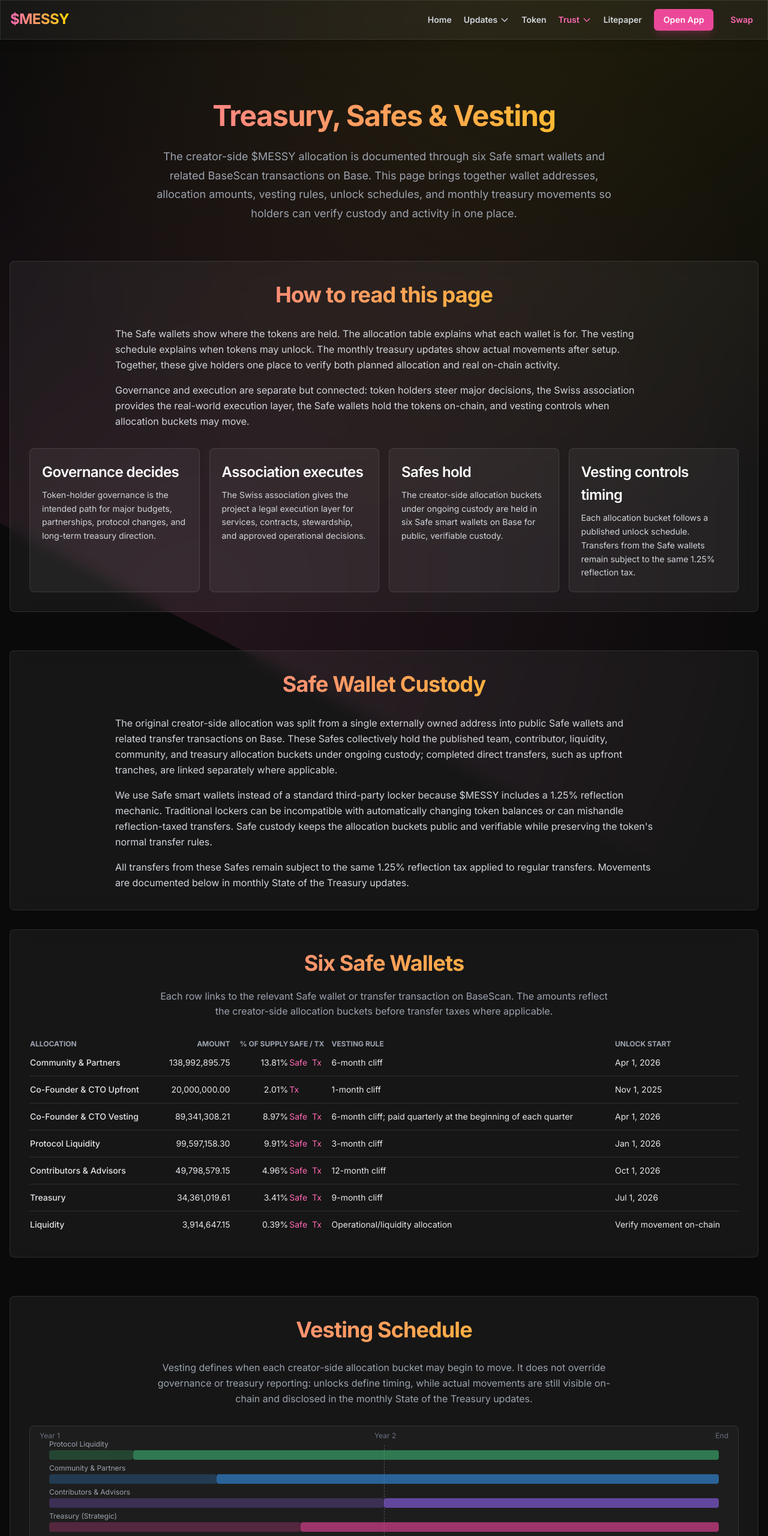
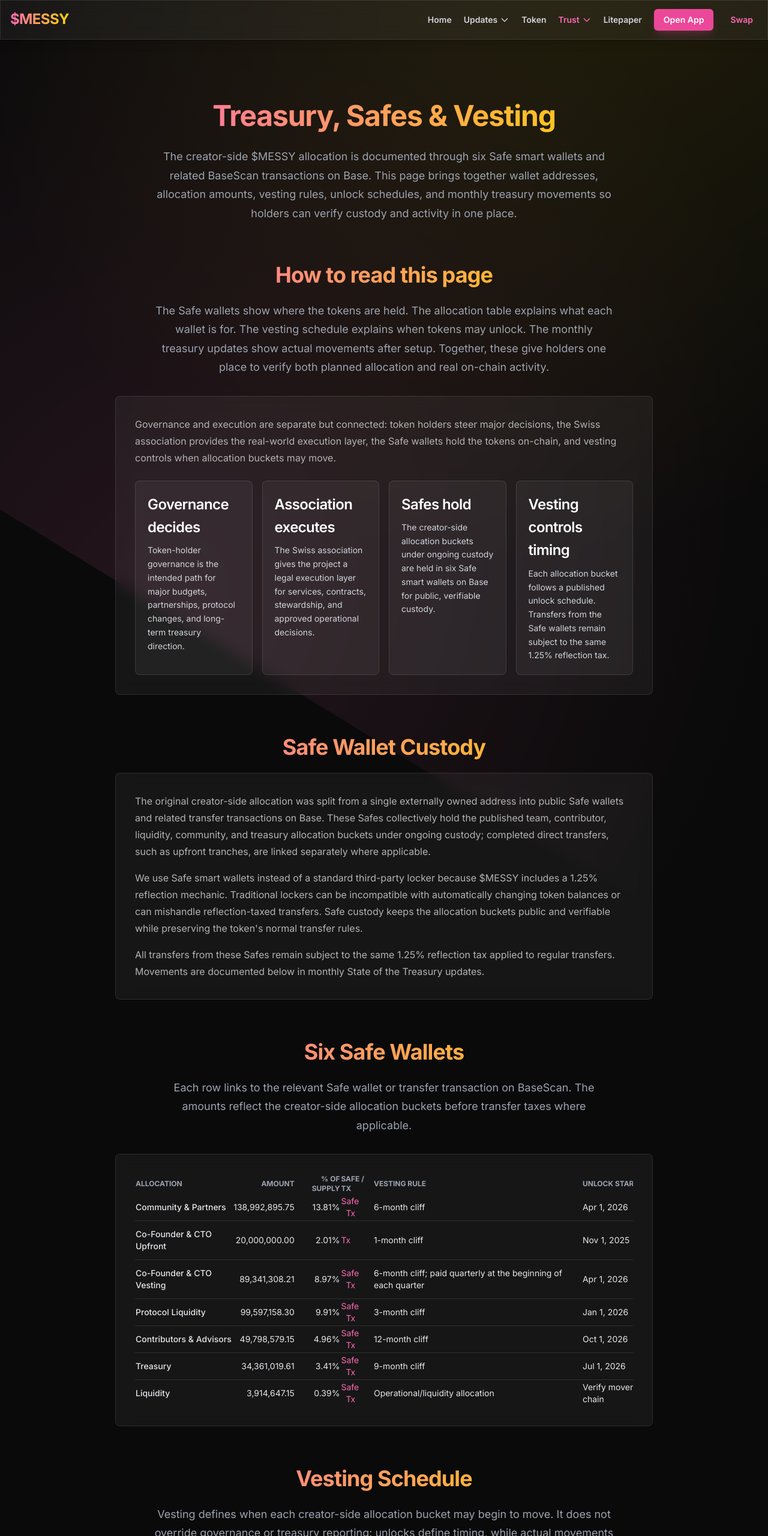
Before and after one commit to messyvirgo-coin/messyvirgo-com, an Eleventy site: page about/treasury.html in a window 1280 px wide. Shown: the top 2560 px of the page at 60% size. Built offline with nearby package versions, Linux system fonts and the light colour scheme; Eleventy itself is replaced by a stand-in of ours; files that its build step writes are made by us from their sources.

Commit message:
feat: full treasury page schema migration — H2s outside cards, mv-card, max-w-4xl inner wrapper, mv-body/mv-lead text

```diff
--- a/about/treasury.html
+++ b/about/treasury.html
@@ -56,21 +56,22 @@ permalink: /treasury.html
 
     <main class="max-w-content mx-auto px-4 py-16 md:py-24">
 
-        <!-- Header Section -->
-        <section class="mv-page-header mb-16 text-center">
+        <!-- Header -->
+        <section class="mb-16 text-center">
+            <div class="max-w-4xl mx-auto">
                 <h1 class="mv-h1 mb-4">Treasury, Safes & Vesting</h1>
                 <p class="mv-lead">The creator-side $MESSY allocation is documented through six Safe smart wallets and related BaseScan transactions on Base. This page brings together wallet addresses, allocation amounts, vesting rules, unlock schedules, and monthly treasury movements so holders can verify custody and activity in one place.</p>
+            </div>
         </section>
 
         <!-- How to Read This Page -->
         <section class="mb-16">
-            <div class="fade-in glassmorphism rounded-lg p-6 md:p-8 text-left transition-transform duration-300 hover:-translate-y-2">
-                <h2 class="mv-h2 mb-6 text-center">How to read this page</h2>
-                <div class="max-w-4xl mx-auto text-gray-300 leading-relaxed space-y-4">
-                    <p>The Safe wallets show where the tokens are held. The allocation table explains what each wallet is for. The vesting schedule explains when tokens may unlock. The monthly treasury updates show actual movements after setup. Together, these give holders one place to verify both planned allocation and real on-chain activity.</p>
-                    <p>Governance and execution are separate but connected: token holders steer major decisions, the Swiss association provides the real-world execution layer, the Safe wallets hold the tokens on-chain, and vesting controls when allocation buckets may move.</p>
-                </div>
-                <div class="grid grid-cols-1 md:grid-cols-2 lg:grid-cols-4 gap-4 mt-8">
+            <div class="max-w-4xl mx-auto">
+                <h2 class="mv-h2 mb-4 text-center">How to read this page</h2>
+                <p class="mv-lead text-center mb-8">The Safe wallets show where the tokens are held. The allocation table explains what each wallet is for. The vesting schedule explains when tokens may unlock. The monthly treasury updates show actual movements after setup. Together, these give holders one place to verify both planned allocation and real on-chain activity.</p>
+                <div class="mv-card p-6 md:p-8 fade-in">
+                    <p class="mv-body mb-6">Governance and execution are separate but connected: token holders steer major decisions, the Swiss association provides the real-world execution layer, the Safe wallets hold the tokens on-chain, and vesting controls when allocation buckets may move.</p>
+                    <div class="grid grid-cols-1 md:grid-cols-2 lg:grid-cols-4 gap-4">
                         <div class="rounded-lg border border-white/10 bg-white/5 p-5">
                             <h3 class="mv-h3 mb-2">Governance decides</h3>
                             <p class="text-sm text-gray-300 leading-relaxed">Token-holder governance is the intended path for major budgets, partnerships, protocol changes, and long-term treasury direction.</p>
@@ -89,23 +90,27 @@ permalink: /treasury.html
                         </div>
                     </div>
                 </div>
+            </div>
         </section>
 
-        <!-- Safe Wallet Custody Section -->
+        <!-- Safe Wallet Custody -->
         <section class="mb-16">
-            <div class="grid grid-cols-1 gap-8 mt-8">
-                <div class="fade-in glassmorphism rounded-lg p-6 md:p-8 text-left transition-transform duration-300 hover:-translate-y-2">
-                    <h2 class="mv-h2 mb-6 text-center">Safe Wallet Custody</h2>
-                    <div class="max-w-4xl mx-auto text-gray-300 leading-relaxed space-y-4">
-                        <p>The original creator-side allocation was split from a single externally owned address into public Safe wallets and related transfer transactions on Base. These Safes collectively hold the published team, contributor, liquidity, community, and treasury allocation buckets under ongoing custody; completed direct transfers, such as upfront tranches, are linked separately where applicable.</p>
-                        <p>We use Safe smart wallets instead of a standard third-party locker because $MESSY includes a 1.25% reflection mechanic. Traditional lockers can be incompatible with automatically changing token balances or can mishandle reflection-taxed transfers. Safe custody keeps the allocation buckets public and verifiable while preserving the token's normal transfer rules.</p>
-                        <p>All transfers from these Safes remain subject to the same 1.25% reflection tax applied to regular transfers. Movements are documented below in monthly State of the Treasury updates.</p>
+            <div class="max-w-4xl mx-auto">
+                <h2 class="mv-h2 mb-4 text-center">Safe Wallet Custody</h2>
+                <div class="mv-card p-6 md:p-8 fade-in">
+                    <p class="mv-body mb-4">The original creator-side allocation was split from a single externally owned address into public Safe wallets and related transfer transactions on Base. These Safes collectively hold the published team, contributor, liquidity, community, and treasury allocation buckets under ongoing custody; completed direct transfers, such as upfront tranches, are linked separately where applicable.</p>
+                    <p class="mv-body mb-4">We use Safe smart wallets instead of a standard third-party locker because $MESSY includes a 1.25% reflection mechanic. Traditional lockers can be incompatible with automatically changing token balances or can mishandle reflection-taxed transfers. Safe custody keeps the allocation buckets public and verifiable while preserving the token's normal transfer rules.</p>
+                    <p class="mv-body">All transfers from these Safes remain subject to the same 1.25% reflection tax applied to regular transfers. Movements are documented below in monthly State of the Treasury updates.</p>
                 </div>
             </div>
+        </section>
 
-                <div class="fade-in glassmorphism rounded-lg p-6 md:p-8 text-left transition-transform duration-300 hover:-translate-y-2">
+        <!-- Six Safe Wallets -->
+        <section class="mb-16">
+            <div class="max-w-4xl mx-auto">
                 <h2 class="mv-h2 mb-4 text-center">Six Safe Wallets</h2>
-                    <p class="max-w-3xl mx-auto text-center text-gray-400 mb-8">Each row links to the relevant Safe wallet or transfer transaction on BaseScan. The amounts reflect the creator-side allocation buckets before transfer taxes where applicable.</p>
+                <p class="mv-lead text-center mb-8">Each row links to the relevant Safe wallet or transfer transaction on BaseScan. The amounts reflect the creator-side allocation buckets before transfer taxes where applicable.</p>
+                <div class="mv-card p-6 md:p-8 fade-in">
                     <div class="overflow-x-auto">
                     <table class="w-full text-sm text-left" style="min-width: 900px;">
                     <thead class="text-xs text-gray-400 uppercase">
@@ -184,9 +189,10 @@ permalink: /treasury.html
 
         <!-- Vesting Schedule -->
         <section class="mb-16">
-            <div class="fade-in glassmorphism rounded-lg p-6 md:p-8 text-left transition-transform duration-300 hover:-translate-y-2">
-                <h2 class="mv-h2 mb-6 text-center">Vesting Schedule</h2>
-                <p class="max-w-3xl mx-auto text-center text-gray-400 mb-8">Vesting defines when each creator-side allocation bucket may begin to move. It does not override governance or treasury reporting: unlocks define timing, while actual movements are still visible on-chain and disclosed in the monthly State of the Treasury updates.</p>
+            <div class="max-w-4xl mx-auto">
+                <h2 class="mv-h2 mb-4 text-center">Vesting Schedule</h2>
+                <p class="mv-lead text-center mb-8">Vesting defines when each creator-side allocation bucket may begin to move. It does not override governance or treasury reporting: unlocks define timing, while actual movements are still visible on-chain and disclosed in the monthly State of the Treasury updates.</p>
+                <div class="mv-card p-6 md:p-8 fade-in">
                     <div id="vesting-chart-container" class="vesting-chart-container">
                         <div class="absolute top-2 left-4 text-xs text-gray-500">Year 1</div>
                         <div class="absolute top-2 left-1/2 -ml-4 text-xs text-gray-500">Year 2</div>
@@ -196,9 +202,8 @@ permalink: /treasury.html
                     <div id="vesting-details" class="vesting-details">
                         Hover over a bar to see the cliff and vesting duration for each allocation.
                     </div>
-
                     <h3 class="mv-h3 mt-8 mb-3">Allocation Schedule</h3>
-                <p class="text-sm text-gray-400 mb-4">The schedule below summarizes the published unlock timing for the major creator-side allocation buckets.</p>
+                    <p class="mv-body mb-4">The schedule below summarizes the published unlock timing for the major creator-side allocation buckets.</p>
                     <div class="overflow-x-auto">
                         <table class="litepaper-table">
                             <thead>
@@ -242,18 +247,21 @@ permalink: /treasury.html
                             </tbody>
                         </table>
                     </div>
-                <p class="text-sm text-gray-400 mt-4">Dates and amounts should be read together with the BaseScan links above. If an allocation moves, the transaction history on-chain and the monthly treasury updates are the verification source.</p>
+                    <p class="mv-body mt-4">Dates and amounts should be read together with the BaseScan links above. If an allocation moves, the transaction history on-chain and the monthly treasury updates are the verification source.</p>
+                </div>
             </div>
         </section>
 
-        <!-- State of the Treasury Updates -->
-        <section class="mb-16 text-center">
-            <h3 class="text-3xl md:text-4xl font-bold font-sans tracking-tight text-gradient mb-6">State of the Treasury</h3>
-            <p class="max-w-3xl mx-auto text-gray-400 mb-12">Monthly updates record actual movements from the Safe wallets after the original setup. These updates are separate from the vesting schedule: the schedule explains what may unlock; the monthly updates show what actually moved.</p>
+        <!-- State of the Treasury -->
+        <section class="mb-16">
+            <div class="max-w-4xl mx-auto">
+                <h2 class="mv-h2 mb-4 text-center">State of the Treasury</h2>
+                <p class="mv-lead text-center mb-8">Monthly updates record actual movements from the Safe wallets after the original setup. These updates are separate from the vesting schedule: the schedule explains what may unlock; the monthly updates show what actually moved.</p>
 
-            <div class="space-y-4 max-w-4xl mx-auto text-left">
+                <div class="space-y-4 text-left">
+
                     <!-- April 2026 -->
-                <div class="fade-in glassmorphism rounded-lg p-6 md:p-8 border-l-4 border-amber-400 transition-transform duration-300 hover:-translate-y-2">
+                    <div class="mv-card p-6 md:p-8 border-l-4 border-amber-400 fade-in">
                         <div class="flex flex-col md:grid md:grid-cols-10 md:gap-6">
                             <div class="md:col-span-3 flex-shrink-0 mb-4 md:mb-0">
                                 <div class="text-xs font-semibold text-gray-400 uppercase tracking-wide mb-1">Month</div>
@@ -302,7 +310,7 @@ permalink: /treasury.html
                                 </div>
                                 <div class="mv-treasury-sep">
                                     <div class="mv-treasury-sep-inner">
-                                    <p class="text-sm text-gray-400 leading-relaxed">Notes: 3M MESSY for Buyer Raffle, 3M MESSY for infrastructure budget, 1M MESSY for campaigns – all within the monthly vesting limits for Community &amp; Partners and Protocol Liquidity pools.</p>
+                                        <p class="mv-body text-sm leading-relaxed">Notes: 3M MESSY for Buyer Raffle, 3M MESSY for infrastructure budget, 1M MESSY for campaigns – all within the monthly vesting limits for Community &amp; Partners and Protocol Liquidity pools.</p>
                                     </div>
                                 </div>
                             </div>
@@ -310,7 +318,7 @@ permalink: /treasury.html
                     </div>
 
                     <!-- March 2026 -->
-                <div class="fade-in glassmorphism rounded-lg p-6 md:p-8 border-l-4 border-emerald-400 transition-transform duration-300 hover:-translate-y-2">
+                    <div class="mv-card p-6 md:p-8 border-l-4 border-emerald-400 fade-in">
                         <div class="flex flex-col md:grid md:grid-cols-10 md:gap-6">
                             <div class="md:col-span-3 flex-shrink-0 mb-4 md:mb-0">
                                 <div class="text-xs font-semibold text-gray-400 uppercase tracking-wide mb-1">Month</div>
@@ -362,7 +370,7 @@ permalink: /treasury.html
                     </div>
 
                     <!-- February 2026 -->
-                <div class="fade-in glassmorphism rounded-lg p-6 md:p-8 border-l-4 border-cyan-400 transition-transform duration-300 hover:-translate-y-2">
+                    <div class="mv-card p-6 md:p-8 border-l-4 border-cyan-400 fade-in">
                         <div class="flex flex-col md:grid md:grid-cols-10 md:gap-6">
                             <div class="md:col-span-3 flex-shrink-0 mb-4 md:mb-0">
                                 <div class="text-xs font-semibold text-gray-400 uppercase tracking-wide mb-1">Month</div>
@@ -389,7 +397,7 @@ permalink: /treasury.html
                     </div>
 
                     <!-- January 2026 -->
-                <div class="fade-in glassmorphism rounded-lg p-6 md:p-8 border-l-4 border-blue-400 transition-transform duration-300 hover:-translate-y-2">
+                    <div class="mv-card p-6 md:p-8 border-l-4 border-blue-400 fade-in">
                         <div class="flex flex-col md:grid md:grid-cols-10 md:gap-6">
                             <div class="md:col-span-3 flex-shrink-0 mb-4 md:mb-0">
                                 <div class="text-xs font-semibold text-gray-400 uppercase tracking-wide mb-1">Month</div>
@@ -416,7 +424,7 @@ permalink: /treasury.html
                     </div>
 
                     <!-- December 2025 -->
-                <div class="fade-in glassmorphism rounded-lg p-6 md:p-8 border-l-4 border-purple-400 transition-transform duration-300 hover:-translate-y-2">
+                    <div class="mv-card p-6 md:p-8 border-l-4 border-purple-400 fade-in">
                         <div class="flex flex-col md:grid md:grid-cols-10 md:gap-6">
                             <div class="md:col-span-3 flex-shrink-0 mb-4 md:mb-0">
                                 <div class="text-xs font-semibold text-gray-400 uppercase tracking-wide mb-1">Month</div>
@@ -445,7 +453,7 @@ permalink: /treasury.html
                     </div>
 
                     <!-- November 2025 -->
-                <div class="fade-in glassmorphism rounded-lg p-6 md:p-8 border-l-4 border-pink-400 transition-transform duration-300 hover:-translate-y-2">
+                    <div class="mv-card p-6 md:p-8 border-l-4 border-pink-400 fade-in">
                         <div class="flex flex-col md:grid md:grid-cols-10 md:gap-6">
                             <div class="md:col-span-3 flex-shrink-0 mb-4 md:mb-0">
                                 <div class="text-xs font-semibold text-gray-400 uppercase tracking-wide mb-1">Month</div>
@@ -472,6 +480,8 @@ permalink: /treasury.html
                             </div>
                         </div>
                     </div>
+
+                </div>
             </div>
         </section>
 
@@ -482,7 +492,6 @@ permalink: /treasury.html
 
     <!-- External Scripts -->
     <script src="/js/main.js" defer></script>
-    <script src="/js/buildlog.js" defer></script>
     <script src="/js/litepaper.js" defer></script>
 </body>
 </html>
```
Lines whose indentation alone changed are shown as unchanged.
